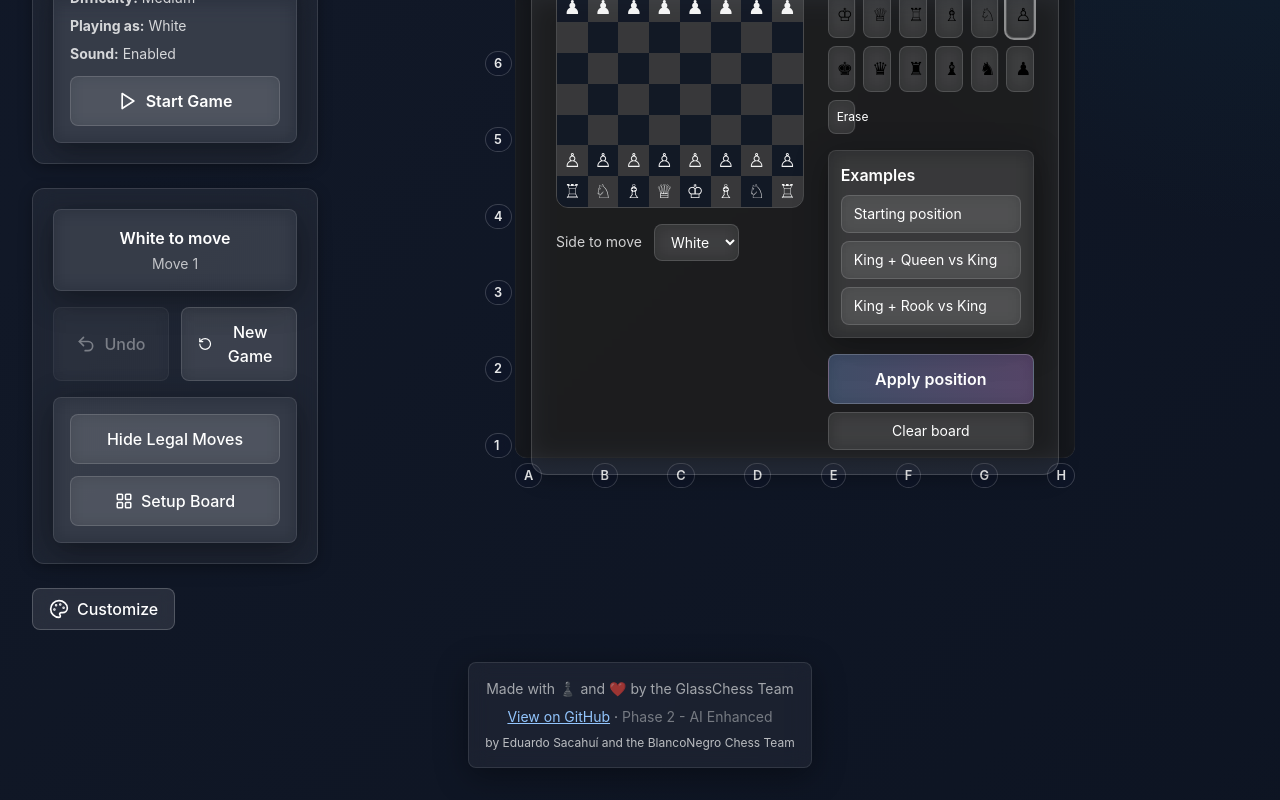
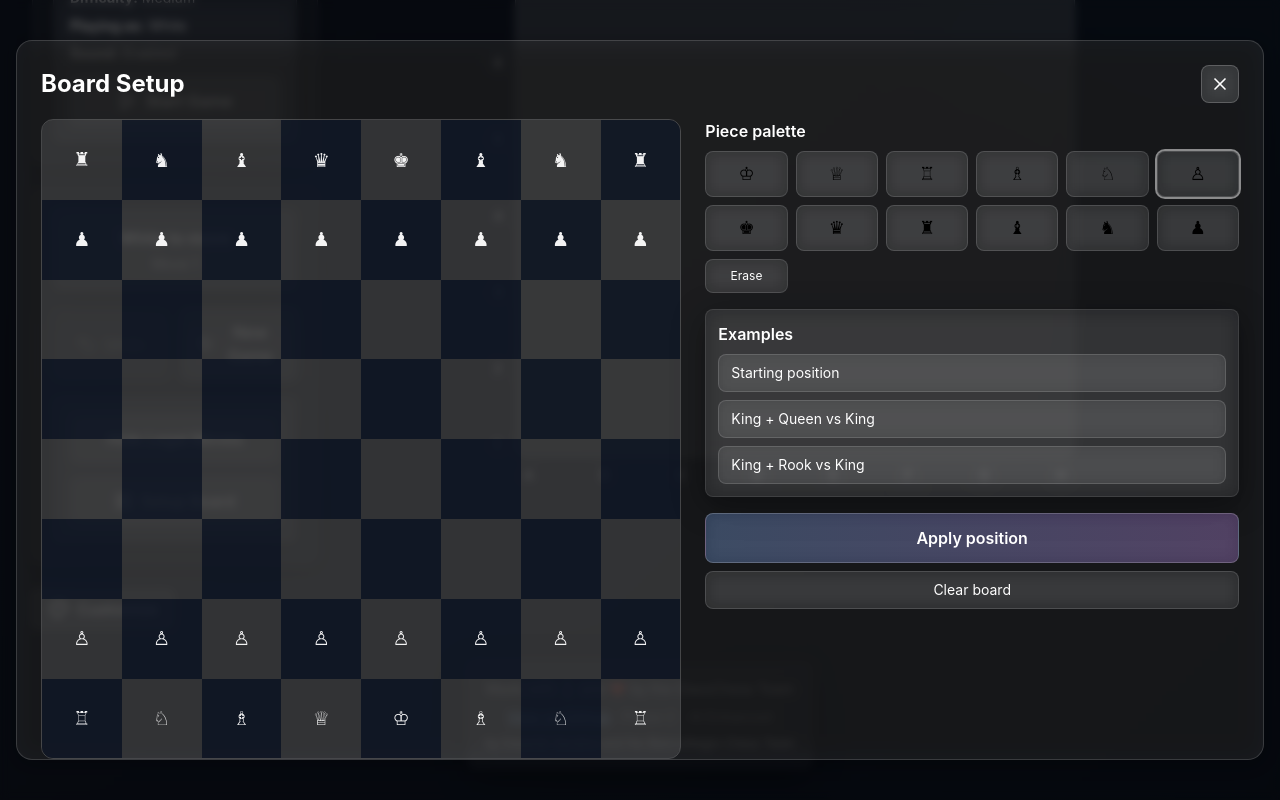
Before and after one commit to BernydotJar/chessy, a React (Vite) app: page / in a window 1280 px wide. Both pictures are taken after a click on the button "Setup Board". Shown: the part 331-1131 px from the top of the page. Built offline with nearby package versions, Linux system fonts and the light colour scheme.

Commit message:
mount board setup modal at app level

```diff
--- a/src/App.tsx
+++ b/src/App.tsx
@@ -6,6 +6,7 @@ import { AIOpponent } from './components/AIOpponent';
 import { LanguageSwitcher } from './components/LanguageSwitcher';
 import { CoachInsights } from './components/CoachInsights';
 import { ChessGlossary } from './components/ChessGlossary';
+import { BoardSetupModal } from './components/BoardSetupModal';
 import { useGameStore } from './store/gameStore';
 import { useTranslation } from 'react-i18next';
 import './styles/glassmorphism.css';
@@ -97,6 +98,8 @@ function App() {
           </div>
         </footer>
       </div>
+
+      <BoardSetupModal />
     </div>
   );
 }
--- a/src/components/BoardSetupModal.tsx
+++ b/src/components/BoardSetupModal.tsx
@@ -151,8 +151,8 @@ export const BoardSetupModal: React.FC = () => {
   if (!setupMode) return null;
 
   return (
-    <div className="absolute inset-0 z-[60] flex items-center justify-center p-4 bg-black/60 backdrop-blur-sm rounded-xl">
-      <div className="glass-card rounded-2xl p-6 w-full max-w-3xl max-h-[90vh] overflow-y-auto glass-scrollbar animate-slide-up">
+    <div className="fixed inset-0 z-[70] flex items-center justify-center p-4 bg-black/60 backdrop-blur-sm">
+      <div className="glass-card board-setup-modal rounded-2xl p-6 w-full max-h-[90vh] overflow-y-auto glass-scrollbar animate-slide-up">
         <div className="flex justify-between items-center mb-4">
           <h2 className="text-2xl font-bold text-white">{t('setup.title')}</h2>
           <button
--- a/src/components/ChessBoard.tsx
+++ b/src/components/ChessBoard.tsx
@@ -3,7 +3,6 @@ import { Chessboard } from 'react-chessboard';
 import { useGameStore } from '../store/gameStore';
 import { Square } from 'chess.js';
 import { PromotionDialog } from './PromotionDialog';
-import { BoardSetupModal } from './BoardSetupModal';
 import { useTranslation } from 'react-i18next';
 
 export const ChessBoard: React.FC = () => {
@@ -194,7 +193,6 @@ export const ChessBoard: React.FC = () => {
           />
         </div>
 
-        <BoardSetupModal />
       </div>
 
       {/* Promotion Dialog */}
--- a/src/styles/glassmorphism.css
+++ b/src/styles/glassmorphism.css
@@ -130,6 +130,10 @@
 .board-setup-square:hover {
   transform: scale(1.02);
   filter: brightness(1.1);
+}
+
+.board-setup-modal {
+  width: min(92vw, 560px);
 }
 
 .coach-action {
```
